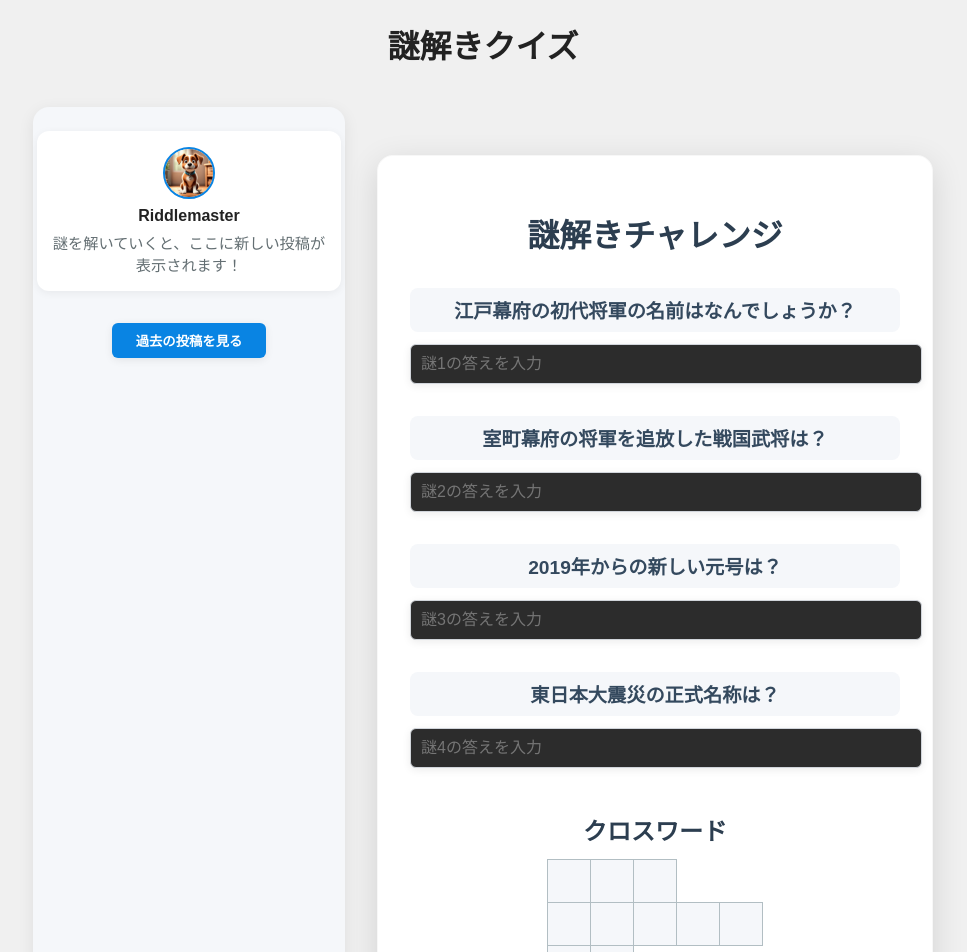
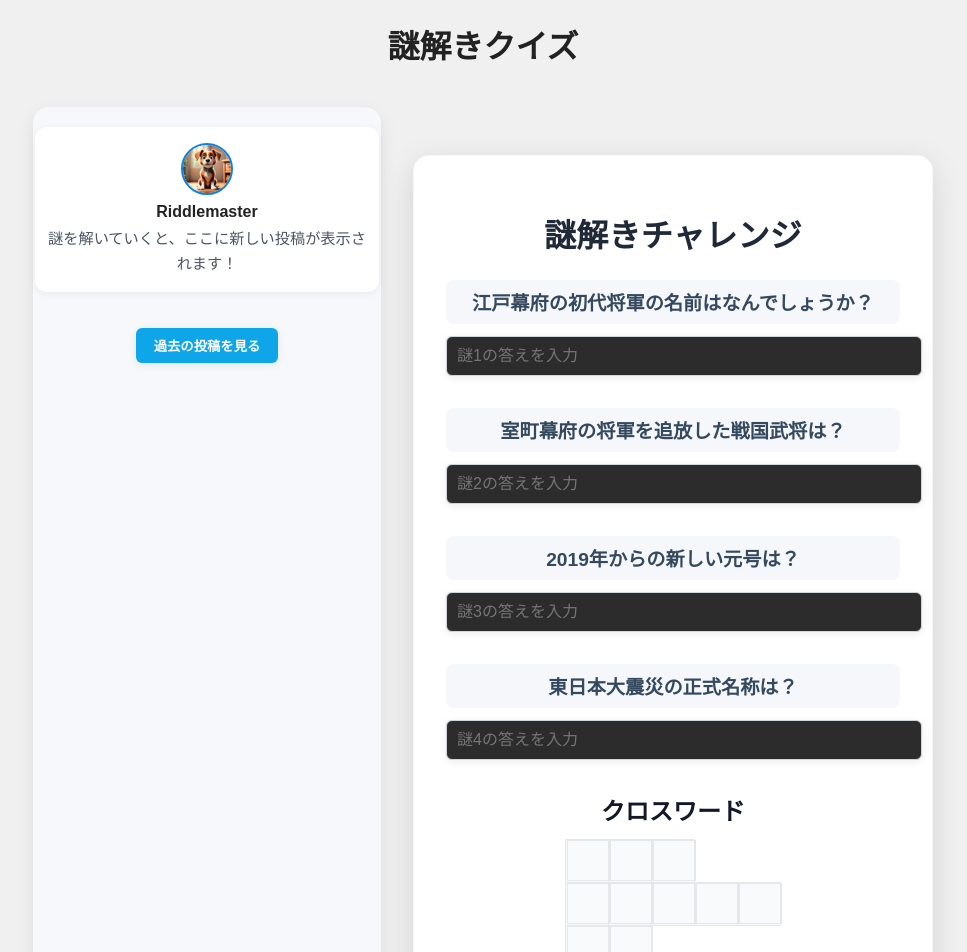
Before and after one commit to Falcon-SM/3AHR_bunkasaiWebapp, a Next.js app: page /riddles/1 in a window 1280 px wide. Shown: the top 952 px of the page, without its empty margins (157-1124 px from the left). Built offline with nearby package versions, Linux system fonts and the light colour scheme.

Commit message:
Cursorによるバグ修正、回答欄に文字を入力したらBase64のヒントが現れて、コメントに「復号する」と送信したら復号されるが回数をカウントされる

```diff
--- /dev/null
+++ b/src/app/context/riddleContext.tsx
@@ -0,0 +1,59 @@
+"use client";
+// riddlesContext.tsx
+import { createContext, useState, useContext } from "react";
+
+type RiddlesContextValue = {
+  oneIsAnswered: boolean;
+  twoIsAnswered: boolean;
+  threeIsAnswered: boolean;
+  fourIsAnswered: boolean;
+  setOneIsAnswered: (value: boolean) => void;
+  setTwoIsAnswered: (value: boolean) => void;
+  setThreeIsAnswered: (value: boolean) => void;
+  setFourIsAnswered: (value: boolean) => void;
+  decryptCounts: Record<number, number>; // key: riddle index (1-based)
+  incrementDecryptCount: (riddleNumber: number) => void;
+};
+
+const RiddlesContext = createContext<RiddlesContextValue | null>(null);
+
+export const RiddlesProvider = ({ children }: { children: React.ReactNode }) => {
+  const [oneIsAnswered, setOneIsAnswered] = useState(false);
+  const [twoIsAnswered, setTwoIsAnswered] = useState(false);
+  const [threeIsAnswered, setThreeIsAnswered] = useState(false);
+  const [fourIsAnswered, setFourIsAnswered] = useState(false);
+
+  const [decryptCounts, setDecryptCounts] = useState<Record<number, number>>({});
+
+  const incrementDecryptCount = (riddleNumber: number) => {
+    setDecryptCounts((prev) => ({
+      ...prev,
+      [riddleNumber]: (prev[riddleNumber] ?? 0) + 1,
+    }));
+  };
+
+  return (
+    <RiddlesContext.Provider
+      value={{
+        oneIsAnswered,
+        twoIsAnswered,
+        threeIsAnswered,
+        fourIsAnswered,
+        setOneIsAnswered,
+        setTwoIsAnswered,
+        setThreeIsAnswered,
+        setFourIsAnswered,
+        decryptCounts,
+        incrementDecryptCount,
+      }}
+    >
+      {children}
+    </RiddlesContext.Provider>
+  );
+};
+
+export const useRiddles = () => {
+  const ctx = useContext(RiddlesContext);
+  if (!ctx) throw new Error("useRiddles must be used within RiddlesProvider");
+  return ctx;
+};
--- a/src/app/layout.tsx
+++ b/src/app/layout.tsx
@@ -1,10 +1,12 @@
 // app/layout.tsx
 import './globals.css';
+import { RiddlesProvider } from './context/riddleContext';
 
 export default function RootLayout({ children }: { children: React.ReactNode }) {
   return (
     <html lang="ja">
       <body>
+        <RiddlesProvider>
           <header>
             <h1>謎解きクイズ</h1>
           </header>
@@ -12,6 +14,7 @@ export default function RootLayout({ children }: { children: React.ReactNode })
           <footer>
             <small>©2025 3AHR</small>
           </footer>
+        </RiddlesProvider>
       </body>
     </html>
   );
--- a/src/app/riddles/1/page.tsx
+++ b/src/app/riddles/1/page.tsx
@@ -1,6 +1,7 @@
 "use client";
-import React, { useState } from "react";
-import Ques from "../../../../components/shomon"
+import React, { useEffect, useMemo, useState } from "react";
+import Ques from "../../../../components/shomon";
+import { useRiddles } from "@/app/context/riddleContext";
 
 type PageContent = {
     quiz_one: string;
@@ -24,6 +25,7 @@ const mondai = [
 ]
 
 export default function Home() {
+    const { oneIsAnswered, twoIsAnswered, threeIsAnswered, fourIsAnswered, incrementDecryptCount, decryptCounts } = useRiddles();
     const [crosswordAnswer, setCrosswordAnswer] = useState("");
     const [isCorrect, setIsCorrect] = useState(false);
     const [showError, setShowError] = useState(false);
@@ -36,11 +38,15 @@ export default function Home() {
             content: "謎を解いていくと、ここに新しい投稿が表示されます！",
         },
     ]);
+    const [decodeComment, setDecodeComment] = useState("");
+    const [hasDecrypted, setHasDecrypted] = useState(false);
 
-    const [oneIsAnswered, setOneIsAnswered] = useState(0);
-    const [twoIsAnswered, setTwoIsAnswered] = useState(0);
-    const [threeIsAnswered, setThreeIsAnswered] = useState(0);
-    const [fourIsAnswered, setFourIsAnswered] = useState(0);
+    // Base64暗号テキスト（第1問用）
+    const base64Hint = useMemo(() => {
+        const hint = "第1問のヒント: 徳川家の初代将軍だよ。下の名前を思い出して。";
+        if (typeof window === "undefined") return "";
+        try { return window.btoa(unescape(encodeURIComponent(hint))); } catch { return ""; }
+    }, []);
 
 
     const handleCheckAnswer = async () => {
@@ -84,7 +90,7 @@ export default function Home() {
             ]);
         }
 
-        if (oneIsAnswered == 1) {
+        if (oneIsAnswered) {
             setPosts(prevPosts => [
                 ...prevPosts,
                 {
@@ -94,7 +100,7 @@ export default function Home() {
                 },
             ]);
         }
-        if (twoIsAnswered == 1) {
+        if (twoIsAnswered) {
             setPosts(prevPosts => [
                 ...prevPosts,
                 {
@@ -104,7 +110,7 @@ export default function Home() {
                 },
             ]);
         }
-        if (threeIsAnswered == 1) {
+        if (threeIsAnswered) {
             setPosts(prevPosts => [
                 ...prevPosts,
                 {
@@ -114,7 +120,7 @@ export default function Home() {
                 },
             ]);
         }
-        if (fourIsAnswered == 1) {
+        if (fourIsAnswered) {
             setPosts(prevPosts => [
                 ...prevPosts,
                 {
@@ -129,6 +135,56 @@ export default function Home() {
         if (value.trim() === "" && posts.length > 1) {
             setPosts(posts.slice(0, 1));
         }
+    };
+
+    // 謎1に文字が入ったら、暗号化された投稿を一度だけ表示
+    useEffect(() => {
+        if (oneIsAnswered && posts.length === 1 && base64Hint) {
+            setPosts((prev) => ([
+                ...prev,
+                {
+                    icon: "/sampleicon.png",
+                    name: "Riddlemaster",
+                    content: `暗号化された画面: ${base64Hint}`,
+                },
+            ]));
+        }
+        // eslint-disable-next-line react-hooks/exhaustive-deps
+    }, [oneIsAnswered, base64Hint]);
+
+    const handleDecodeSubmit = (e: React.FormEvent) => {
+        e.preventDefault();
+        const cmd = decodeComment.trim();
+        if (!cmd) return;
+        if (cmd === "復号する" && !hasDecrypted) {
+            try {
+                const decoded = decodeURIComponent(escape(window.atob(base64Hint)));
+                setPosts((prev) => {
+                    const next = [...prev];
+                    if (next[1]) {
+                        next[1] = { ...next[1], content: decoded };
+                    }
+                    return next;
+                });
+                setHasDecrypted(true);
+                incrementDecryptCount(1);
+                try {
+                    const stored = JSON.parse(localStorage.getItem("decryptCounts") || "{}");
+                    stored[1] = (stored[1] || 0) + 1;
+                    localStorage.setItem("decryptCounts", JSON.stringify(stored));
+                } catch {}
+            } catch {}
+        } else {
+            setPosts((prev) => ([
+                ...prev,
+                {
+                    icon: "/sampleicon.png",
+                    name: "Riddlemaster",
+                    content: "コマンドが違うみたい。「復号する」と入力して送信してね。",
+                },
+            ]));
+        }
+        setDecodeComment("");
     };
     function handlehint(m: number) {
         return (() => setPosts([
@@ -153,11 +209,11 @@ export default function Home() {
             {/* 左側：SNS風ヒントカード */}
             <div
                 style={{
-                    width: 280,
-                    background: "#f5f7fa",
+                    width: 320,
+                    background: "#f6f8fb",
                     borderRadius: "16px",
-                    boxShadow: "0 4px 16px rgba(0,0,0,0.08)",
-                    padding: "24px 16px",
+                    boxShadow: "0 6px 18px rgba(0,0,0,0.08)",
+                    padding: "20px 14px",
                     display: "flex",
                     flexDirection: "column",
                     alignItems: "center",
@@ -193,22 +249,58 @@ export default function Home() {
                         <div style={{ fontWeight: 700, fontSize: "1rem", marginBottom: "6px" }}>
                             {post.name}
                         </div>
-                        <div style={{ color: "#636e72", fontSize: "0.95rem", textAlign: "center", whiteSpace: "pre-line" }}>
+                        <div style={{ color: "#4b5563", fontSize: "0.95rem", textAlign: "center", whiteSpace: "pre-line", lineHeight: 1.6 }}>
                             {post.content}
                         </div>
                     </div>
                 ))}
+                {oneIsAnswered && (
+                    <form onSubmit={handleDecodeSubmit} style={{ width: "100%", display: "flex", gap: 8 }}>
+                        <input
+                            type="text"
+                            value={decodeComment}
+                            onChange={(e) => setDecodeComment(e.target.value)}
+                            placeholder="コメントで「復号する」 と送信"
+                            style={{
+                                flex: 1,
+                                padding: "10px",
+                                fontSize: "0.95rem",
+                                borderRadius: "6px",
+                                border: "1px solid #d1d5db",
+                                background: "#fff",
+                            }}
+                        />
+                        <button
+                            type="submit"
+                            style={{
+                                background: "#2563eb",
+                                color: "#fff",
+                                border: "none",
+                                borderRadius: "6px",
+                                padding: "8px 14px",
+                                fontWeight: 600,
+                                cursor: "pointer",
+                                boxShadow: "0 2px 8px rgba(0,0,0,0.08)",
+                            }}
+                        >送信</button>
+                    </form>
+                )}
+                {hasDecrypted && (
+                    <div style={{ marginTop: 10, color: "#6b7280", fontSize: "0.85rem" }}>
+                        復号回数（第1問）: {decryptCounts[1] ?? 1}
+                    </div>
+                )}
                 <button
                     style={{
-                        background: "#0984e3",
+                        background: "#0ea5e9",
                         color: "#fff",
                         border: "none",
                         borderRadius: "6px",
-                        padding: "8px 24px",
+                        padding: "8px 18px",
                         fontWeight: 600,
                         cursor: "pointer",
-                        marginTop: "8px",
-                        boxShadow: "0 2px 8px rgba(0,0,0,0.08)",
+                        marginTop: "12px",
+                        boxShadow: "0 2px 10px rgba(0,0,0,0.08)",
                     }}
                 >
                     過去の投稿を見る
@@ -226,7 +318,7 @@ export default function Home() {
                     padding: "32px",
                 }}
             >
-                <h1 style={{ textAlign: "center", marginBottom: 32, fontWeight: 700, color: "#2c3e50" }}>
+                <h1 style={{ textAlign: "center", marginBottom: 24, fontWeight: 800, color: "#1f2937", letterSpacing: 0.3 }}>
                     謎解きチャレンジ
                 </h1>
                 {[...Array(4)].map((_, idx) => (
@@ -234,8 +326,8 @@ export default function Home() {
                 ))}
 
 
-                <div style={{ margin: "40px 0 24px 0" }}>
-                    <h2 style={{ color: "#2c3e50", marginBottom: 12 }}>クロスワード</h2>
+                <div style={{ margin: "28px 0 20px 0" }}>
+                    <h2 style={{ color: "#111827", marginBottom: 12, fontWeight: 700 }}>クロスワード</h2>
                     <table style={{ borderCollapse: "collapse", margin: "0 auto" }}>
                         <tbody>
                             {[...Array(5)].map((_, rowIdx) => (
@@ -246,21 +338,21 @@ export default function Home() {
                                                 <td
                                                     key={colIdx}
                                                     style={{
-                                                        border: "1px solid #b2bec3",
+                                                        border: "1px solid #e5e7eb",
                                                         width: 40,
                                                         height: 40,
                                                         textAlign: "center",
-                                                        background: "#f5f7fa",
+                                                        background: "#f9fafb",
                                                     }}
                                                 >
                                                     <input
                                                         type="text"
                                                         maxLength={1}
                                                         style={{
-                                                            width: "90%",
-                                                            height: "90%",
+                                                            width: "92%",
+                                                            height: "92%",
                                                             textAlign: "center",
-                                                            border: "none",
+                                                            border: "1px solid #e5e7eb",
                                                             background: "transparent",
                                                             fontSize: "1.2rem",
                                                         }}
@@ -275,7 +367,7 @@ export default function Home() {
                                                     width: 40,
                                                     height: 40,
                                                     textAlign: "center",
-                                                    background: "#f5f7fa",
+                                                    background: "#fff",
                                                 }}
                                             ></td>
                                         }
@@ -307,7 +399,7 @@ export default function Home() {
                             disabled={isLoading}
                             style={{
                                 padding: "10px 20px",
-                                background: "#0984e3",
+                                background: "#2563eb",
                                 color: "#fff",
                                 border: "none",
                                 borderRadius: "6px",
@@ -335,7 +427,7 @@ export default function Home() {
                             textAlign: "center",
                             marginTop: "24px",
                             padding: "12px 0",
-                            background: "#00b894",
+                            background: "#059669",
                             color: "#fff",
                             borderRadius: "8px",
                             fontWeight: 600,
@@ -343,8 +435,8 @@ export default function Home() {
                             boxShadow: "0 2px 8px rgba(0,0,0,0.08)",
                             transition: "background 0.2s",
                         }}
-                        onMouseOver={e => (e.currentTarget.style.background = "#55efc4")}
-                        onMouseOut={e => (e.currentTarget.style.background = "#00b894")}
+                        onMouseOver={e => (e.currentTarget.style.background = "#10b981")}
+                        onMouseOut={e => (e.currentTarget.style.background = "#059669")}
                     >
                         次の謎へ進む
                     </a>
```
Also changed, not shown: components/shomon.tsx (+19 -28 lines). Lines whose indentation alone changed are shown as unchanged.
